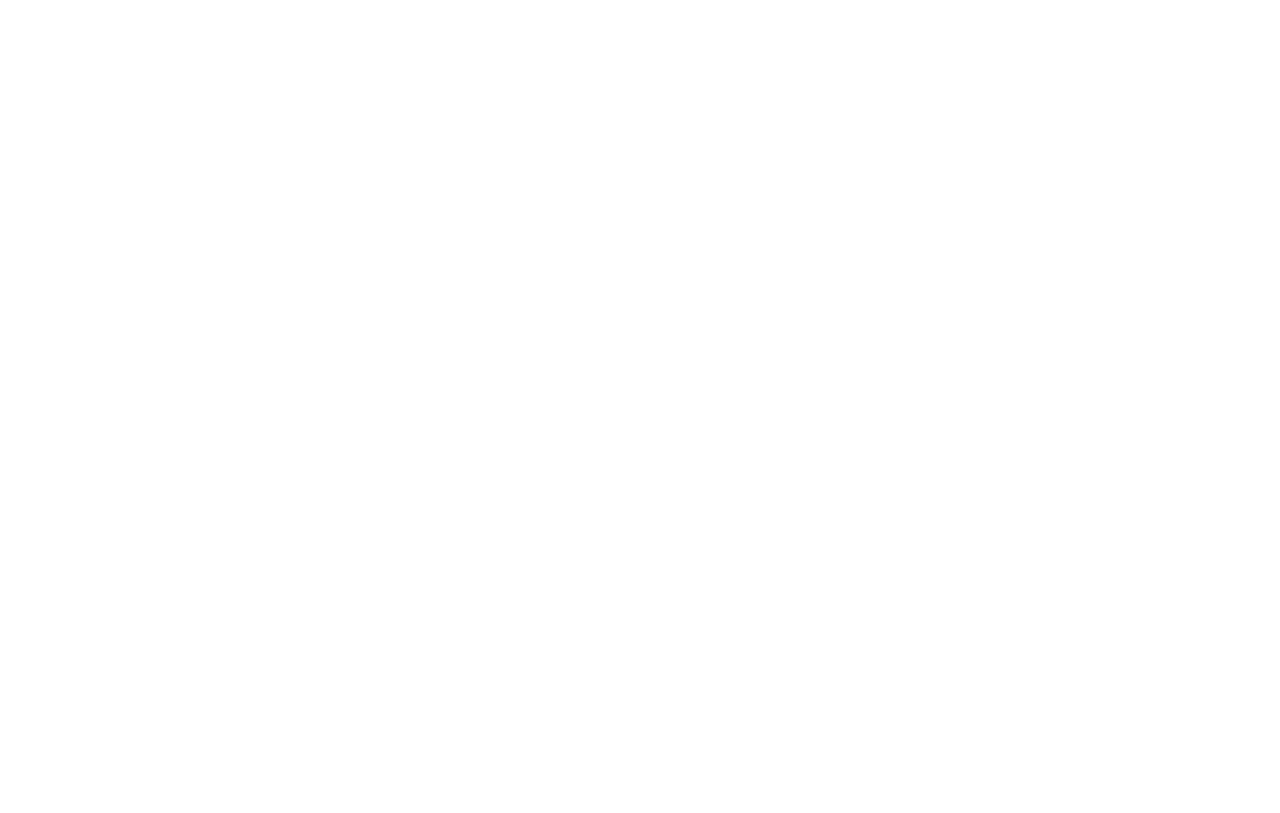
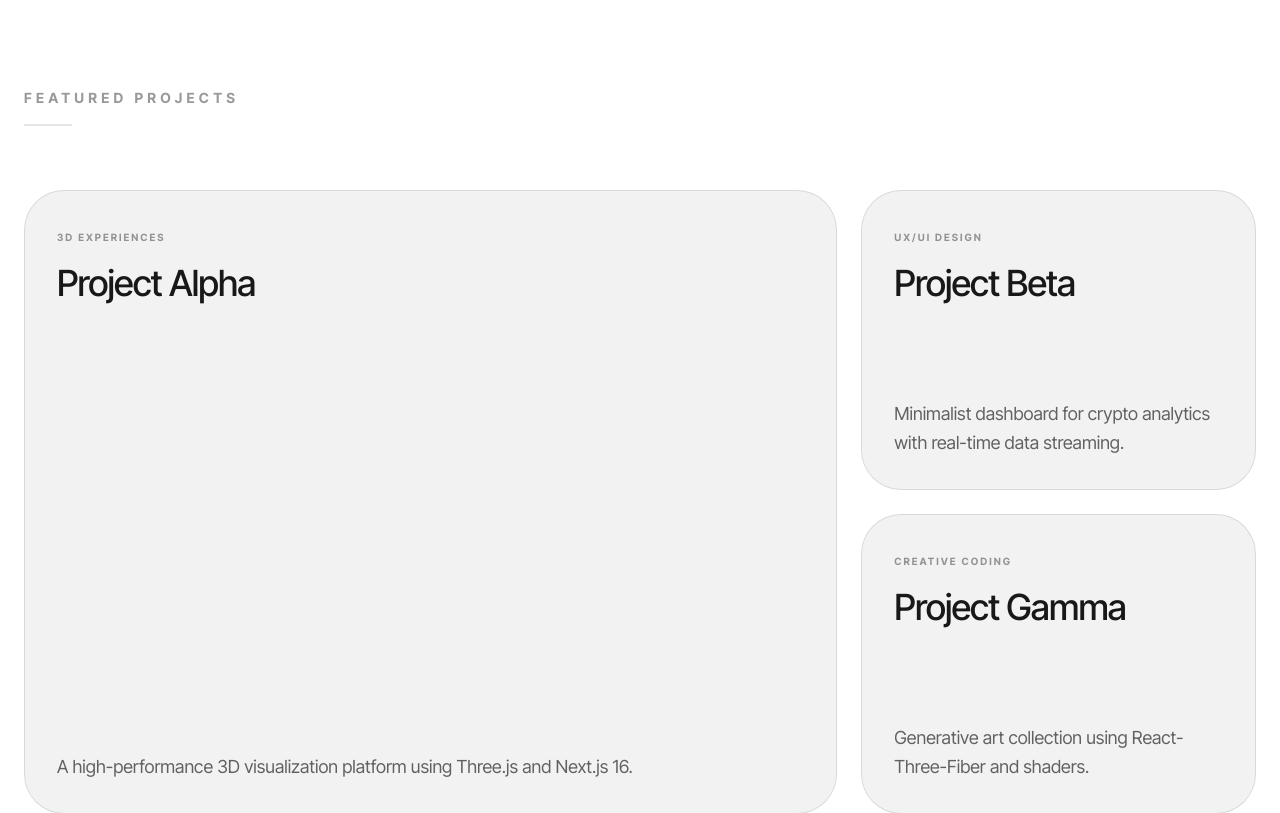
Before and after one commit to chunghei0116/portfolio-website, a Next.js app: page / in a window 1280 px wide. Shown: the part 840-1653 px from the top of the page. Before the commit the page ends 800 px from the top, so only its background shows below. Built offline with nearby package versions, Linux system fonts and the light colour scheme.

Commit message:
feat: add 2026-style bento grid projects section

```diff
--- a/src/app/page.tsx
+++ b/src/app/page.tsx
@@ -1,11 +1,13 @@
 import Scene from "@/components/canvas/Scene";
 import Hero from "@/components/ui/Hero";
+import BentoGrid from "@/components/ui/BentoGrid";
 
 export default function Home() {
   return (
     <div className="relative w-full">
       <Scene />
       <Hero />
+      <BentoGrid />
     </div>
   );
 }
--- /dev/null
+++ b/src/components/ui/BentoCard.tsx
@@ -0,0 +1,35 @@
+"use client";
+
+import { motion } from "framer-motion";
+import { ReactNode } from "react";
+
+interface BentoCardProps {
+  children: ReactNode;
+  className?: string;
+  delay?: number;
+}
+
+export default function BentoCard({ children, className = "", delay = 0 }: BentoCardProps) {
+  return (
+    <motion.div
+      initial={{ opacity: 0, y: 30, scale: 0.95 }}
+      whileInView={{ opacity: 1, y: 0, scale: 1 }}
+      viewport={{ once: true, margin: "-100px" }}
+      transition={{
+        duration: 0.8,
+        delay: delay,
+        ease: [0.16, 1, 0.3, 1], // Custom "Punchy" cubic-bezier
+      }}
+      whileHover={{
+        y: -5,
+        transition: { duration: 0.3, ease: "easeOut" }
+      }}
+      className={`group relative overflow-hidden rounded-[2.5rem] border border-zinc-950/10 bg-zinc-950/5 p-8 backdrop-blur-2xl transition-all duration-300 hover:bg-zinc-950/[0.08] hover:shadow-2xl hover:shadow-zinc-950/5 ${className}`}
+    >
+      {/* Subtle Glow Effect on Hover */}
+      <div className="absolute inset-0 -z-10 bg-gradient-to-br from-white/20 to-transparent opacity-0 transition-opacity duration-500 group-hover:opacity-100" />
+
+      {children}
+    </motion.div>
+  );
+}
--- /dev/null
+++ b/src/components/ui/BentoGrid.tsx
@@ -0,0 +1,78 @@
+"use client";
+
+import { motion } from "framer-motion";
+import BentoCard from "./BentoCard";
+
+const projects = [
+  {
+    title: "Project Alpha",
+    category: "3D EXPERIENCES",
+    description: "A high-performance 3D visualization platform using Three.js and Next.js 16.",
+    className: "col-span-1 md:col-span-2 row-span-1 md:row-span-2 min-h-[400px]",
+    delay: 0.1,
+  },
+  {
+    title: "Project Beta",
+    category: "UX/UI DESIGN",
+    description: "Minimalist dashboard for crypto analytics with real-time data streaming.",
+    className: "col-span-1 row-span-1 min-h-[300px]",
+    delay: 0.2,
+  },
+  {
+    title: "Project Gamma",
+    category: "CREATIVE CODING",
+    description: "Generative art collection using React-Three-Fiber and shaders.",
+    className: "col-span-1 row-span-1 min-h-[300px]",
+    delay: 0.3,
+  },
+  {
+    title: "Project Delta",
+    category: "MOBILE APP",
+    description: "Next-gen fitness tracking app with haptic feedback and custom animations.",
+    className: "col-span-1 md:col-span-2 row-span-1 min-h-[300px]",
+    delay: 0.4,
+  },
+];
+
+export default function BentoGrid() {
+  return (
+    <section className="relative z-10 mx-auto w-full max-w-7xl px-6 py-24 md:py-32">
+      <motion.div
+        initial={{ opacity: 0, y: 20 }}
+        whileInView={{ opacity: 1, y: 0 }}
+        viewport={{ once: true }}
+        transition={{ duration: 0.8 }}
+        className="mb-16 flex flex-col gap-4"
+      >
+        <h2 className="text-sm font-bold tracking-[0.3em] text-black/40 uppercase">
+          Featured Projects
+        </h2>
+        <div className="h-[2px] w-12 bg-black/10" />
+      </motion.div>
+
+      <div className="grid grid-cols-1 gap-6 md:grid-cols-3 md:grid-rows-3">
+        {projects.map((project, index) => (
+          <BentoCard
+            key={index}
+            className={project.className}
+            delay={project.delay}
+          >
+            <div className="flex h-full flex-col justify-between">
+              <div>
+                <span className="text-[10px] font-bold tracking-[0.2em] text-black/40 uppercase">
+                  {project.category}
+                </span>
+                <h3 className="mt-4 text-3xl font-medium tracking-tight text-black/90 md:text-4xl">
+                  {project.title}
+                </h3>
+              </div>
+              <p className="mt-auto text-lg leading-relaxed text-black/60">
+                {project.description}
+              </p>
+            </div>
+          </BentoCard>
+        ))}
+      </div>
+    </section>
+  );
+}
```
